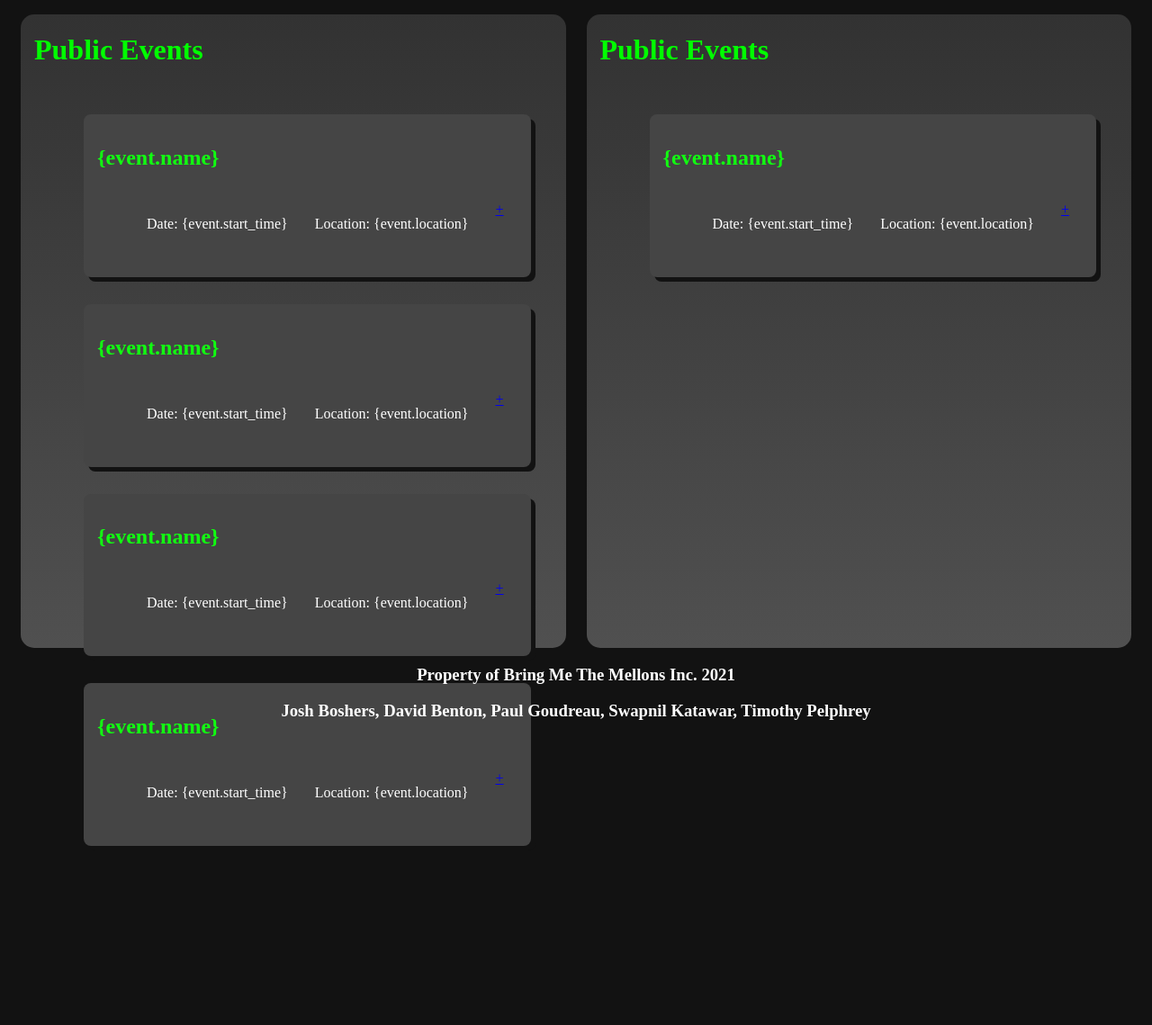
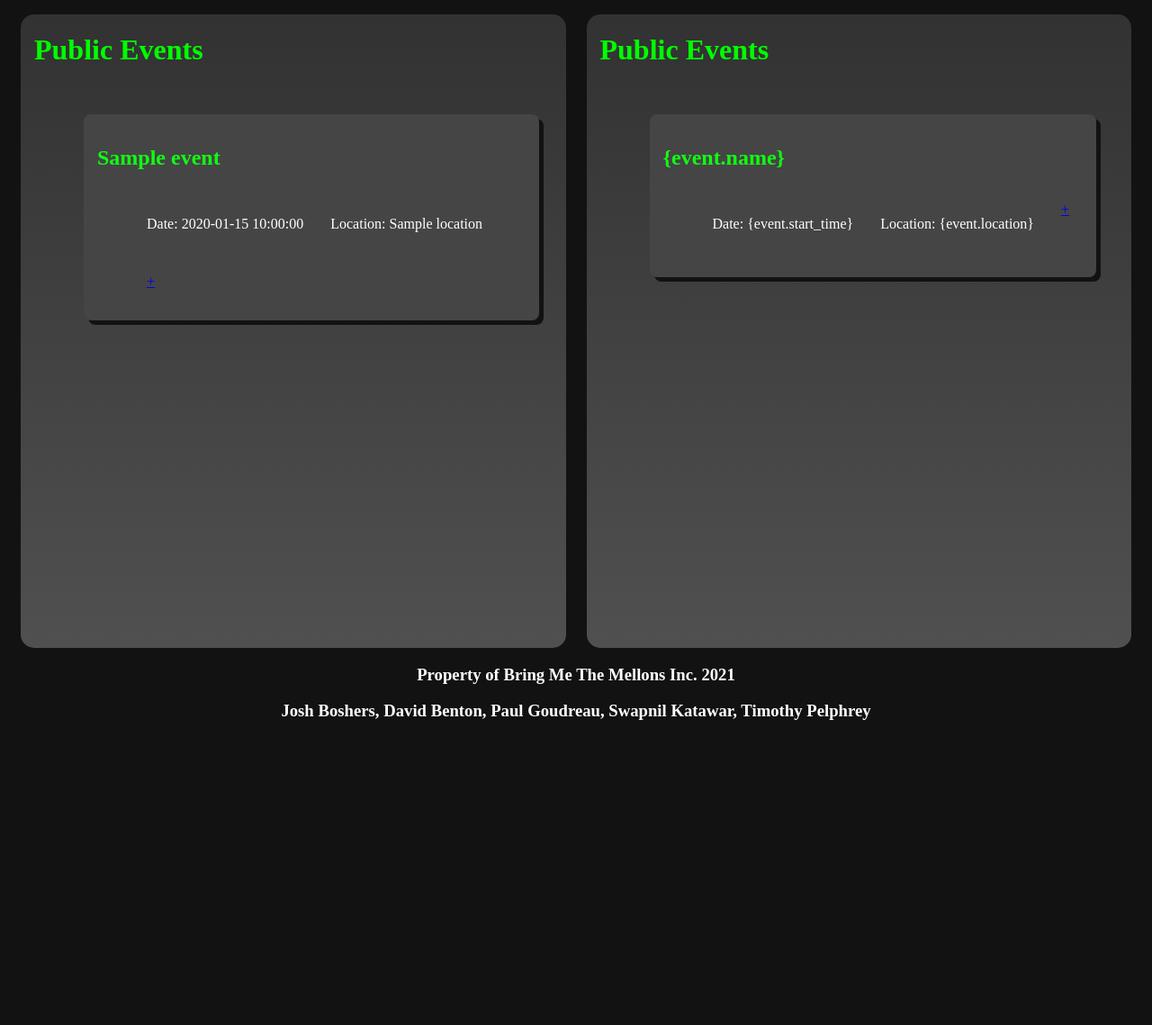
Before and after one commit to bentondavidl/Software-Engineering-MeetUp-Website, a Flask app: template templates/index.html in a window 1280 px wide. Shown: the part 58-1197 px from the top of the page at 90% size. Run offline with Flask 2, Linux system fonts and the light colour scheme; the template is opened without the code that fills it: most values are stand-ins (such as "Sample title", 1, 10 or a date in 2020).

Commit message:
Updated some embeds, and scroll for main body.

```diff
--- a/static/css/main.css
+++ b/static/css/main.css
@@ -62,6 +62,11 @@ a:hover{
 	padding-left: 15px;
 	height: 88vh;
 	padding-right: 15px;
+	overflow-y: auto;
+}
+
+.hover_header{
+	position:static;
 }
 
 .container{
@@ -96,6 +101,7 @@ a:hover{
 	border-radius:15px;
 	padding-left: 15px;
 	padding-right: 15px;
+	overflow-y: auto;
 }
 
 .frame_gradient{
--- a/templates/index.html
+++ b/templates/index.html
@@ -24,46 +24,17 @@
   <div class="row">
     <div class="spacer"></div>
     <div class="event_frame_l">
-      <h1> Public Events </h1>
+      <h1 class="hover_header"> Public Events </h1>
     <!--  {% for event in events %}-->
     <ul class="event_list">
       <li><div class="public_event">
-          <h2> {event.name}</h2>
+          <h2> {{event.name}}</h2>
           <ul class="event_info">
-            <li class="info"><p> Date: {event.start_time}</p></li>
-            <li class="info"><p> Location: {event.location}</p></li>
+            <li class="info"><p> Date: {{event.start_time}}</p></li>
+            <li class="info"><p> Location: {{event.location}}</p></li>
             <li class="info"><a href="events/{event.id}"> +</a></li>
           </ul>
       </div></li>
-
-      <li><div class="public_event">
-          <h2> {event.name}</h2>
-          <ul class="event_info">
-            <li class="info"><p> Date: {event.start_time}</p></li>
-            <li class="info"><p> Location: {event.location}</p></li>
-            <li class="info"><a href="events/{event.id}"> +</a></li>
-          </ul>
-      </div></li>
-
-      <li><div class="public_event">
-          <h2> {event.name}</h2>
-          <ul class="event_info">
-            <li class="info"><p> Date: {event.start_time}</p></li>
-            <li class="info"><p> Location: {event.location}</p></li>
-            <li class="info"><a href="events/{event.id}"> +</a></li>
-          </ul>
-      </div></li>
-
-      <li><div class="public_event">
-          <h2> {event.name}</h2>
-          <ul class="event_info">
-            <li class="info"><p> Date: {event.start_time}</p></li>
-            <li class="info"><p> Location: {event.location}</p></li>
-            <li class="info"><a href="events/{event.id}"> +</a></li>
-          </ul>
-      </div></li>
-
-    </ul>
 
     <!--  {% endfor %} -->
     </div>
```
